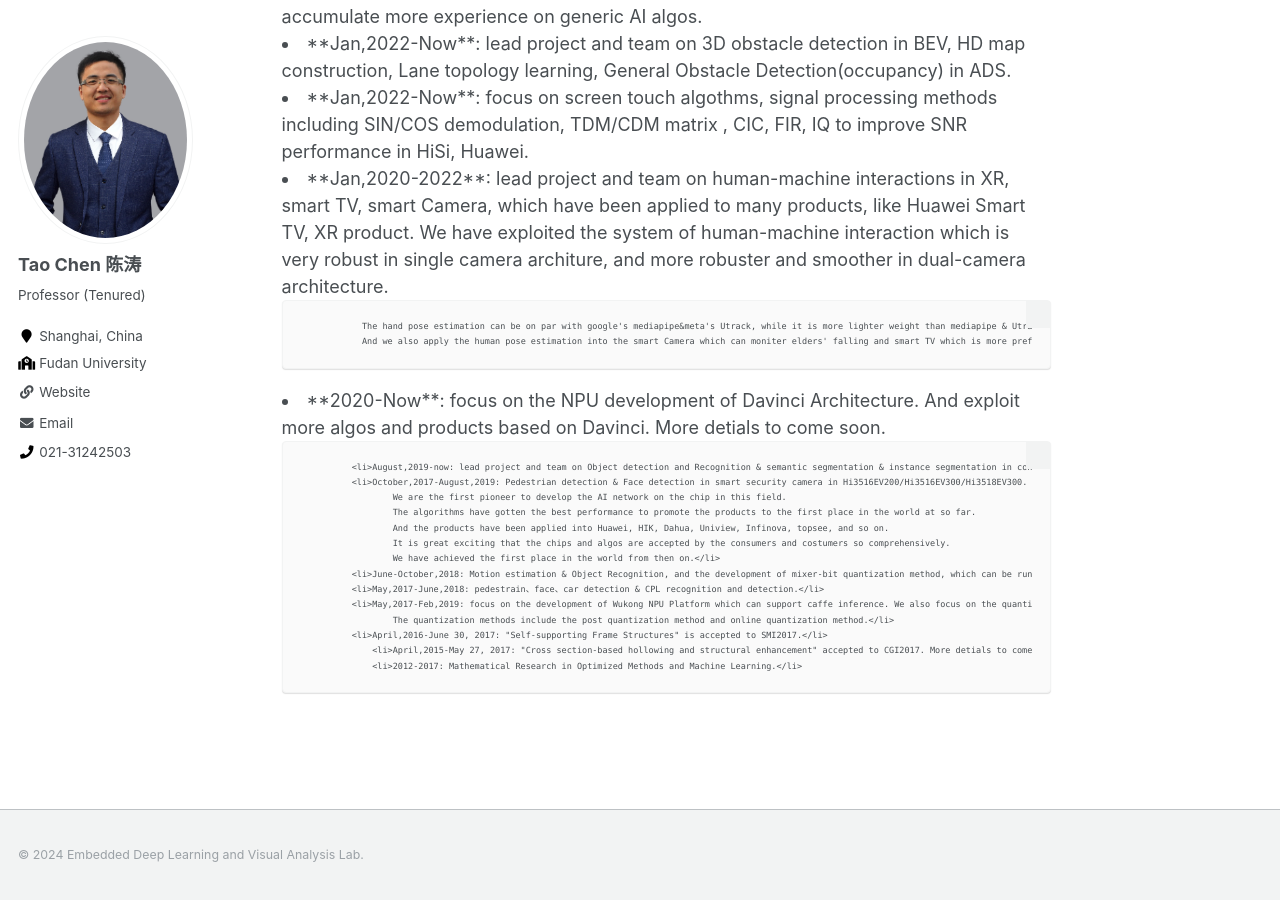
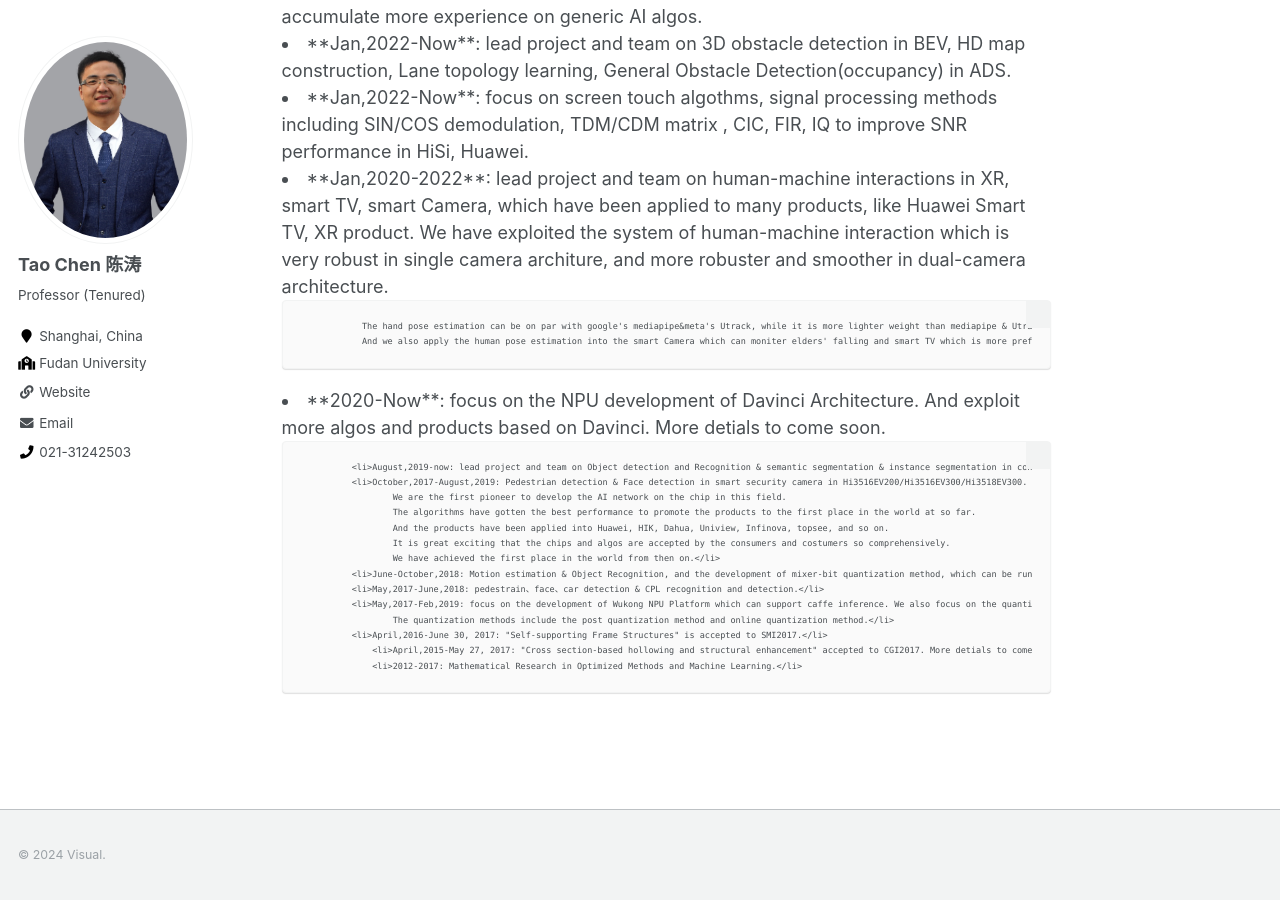
Before and after one commit to aqsc/aqsc.github.io, a Jekyll site: the page built from _pages/about.md, in a window 1280 px wide and 900 px high, scrolled down 1131 px. Built offline with Jekyll 4.4.1, drawn with Linux system fonts in a browser that asks for light colours.

Commit message:
Update _config.yml

```diff
--- a/_config.yml
+++ b/_config.yml
@@ -7,14 +7,14 @@
 
 # Site Settings
 locale: 'zh-CN'
-title: 'EDLAB'
+title: 'VISUAL'
 title_separator: '-'
-name: &name 'EDLAB'
-description: &description 'Embedded Deep Learning and Visual Analysis Lab'
-url: 'https://eetchen.github.io' # the base hostname & protocol for your site e.g. "https://mmistakes.github.io"
+name: &name 'Visual'
+description: &description 'Visual'
+url: 'https://aqsc.github.io' # the base hostname & protocol for your site e.g. "https://mmistakes.github.io"
 # url: 'http://127.0.0.1:4000'
 baseurl: '' # the subpath of your site, e.g. "/blog"
-repository: 'eetchen/eetchen.github.io'
+repository: 'aqsc/aqsc.github.io'
 teaser: # filename of teaser fallback teaser image placed in /images/, .e.g. "500x300.png"
 breadcrumbs: false # true, false (default)
 words_per_minute: 160
@@ -90,7 +90,7 @@
   pubmed: # 'https://www.ncbi.nlm.nih.gov/pubmed/?term=john+snow'
   googlescholar: # 'http://yourfullgooglescholarurl.com'
   researchgate: # example: "https://www.researchgate.net/profile/yourprofile"
-  uri: http://www.it.fudan.edu.cn/Data/View/2989
+  uri: http://www.github.com/aqsc
   bitbucket:
   codepen:
   dribbble:
@@ -209,14 +209,14 @@
       layout: single
       author_profile: true
   # _teaching
-  - scope:
-      path: ''
-      type: teaching
-    values:
-      layout: single
-      author_profile: true
-      share: true
-      comments: true
+  # - scope:
+  #     path: ''
+  #     type: teaching
+  #   values:
+  #     layout: single
+  #     author_profile: true
+  #     share: true
+  #     comments: true
   # _teams
   - scope:
       path: ''
```
